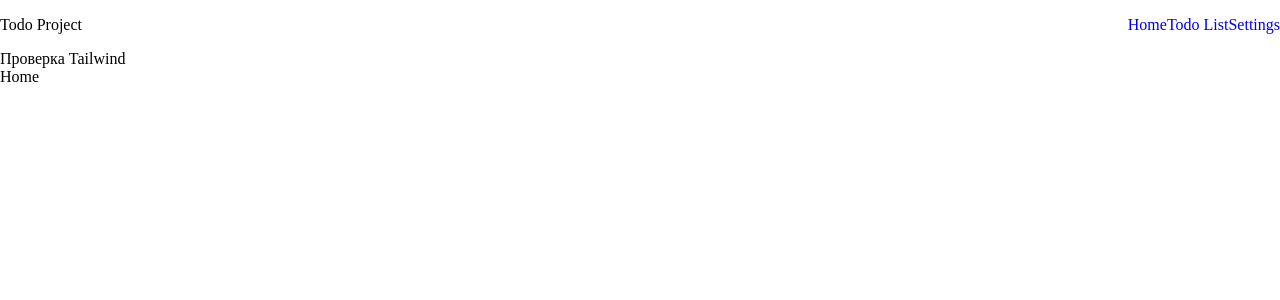
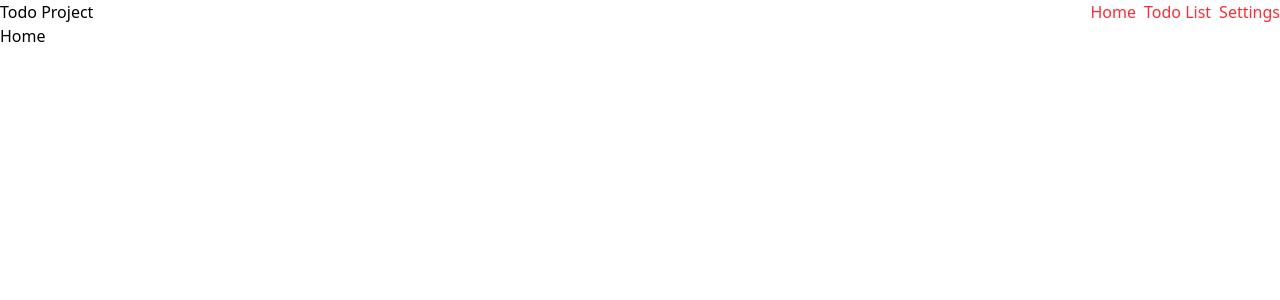
Before and after one commit to Cruzinshtern/todo-project-react-front, a React (Vite) app: page / in a window 1280 px wide. Shown: the top 300 px of the page. Built offline with nearby package versions, Linux system fonts and the light colour scheme.

Commit message:
tailwind fixed

```diff
--- a/src/App.tsx
+++ b/src/App.tsx
@@ -11,8 +11,6 @@ function App() {
   return (
     <>
       <Navbar />
-      <div className="bg-red-500 text-white p-4 text-xl">Проверка Tailwind</div>
-
       <Routes>
         <Route path="/" element={<HomePage />} />
         <Route path="/list" element={<TodoListPage />} />
--- a/src/index.css
+++ b/src/index.css
@@ -1,6 +1,4 @@
-@tailwind base;
-@tailwind components;
-@tailwind utilities;
+@import "tailwindcss";
 
 body {
   margin: 0;
```
